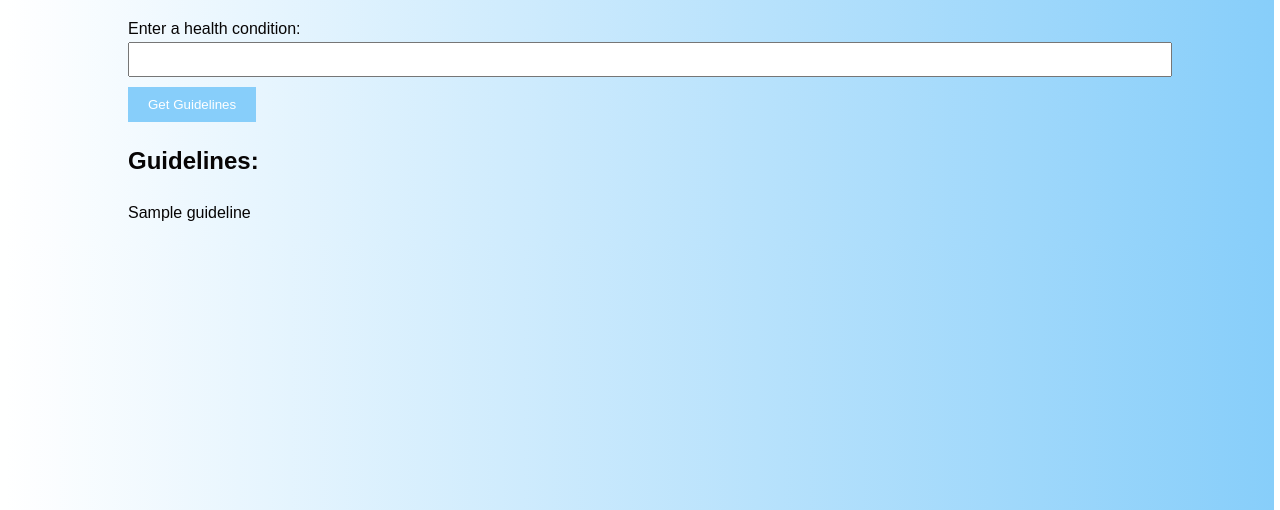
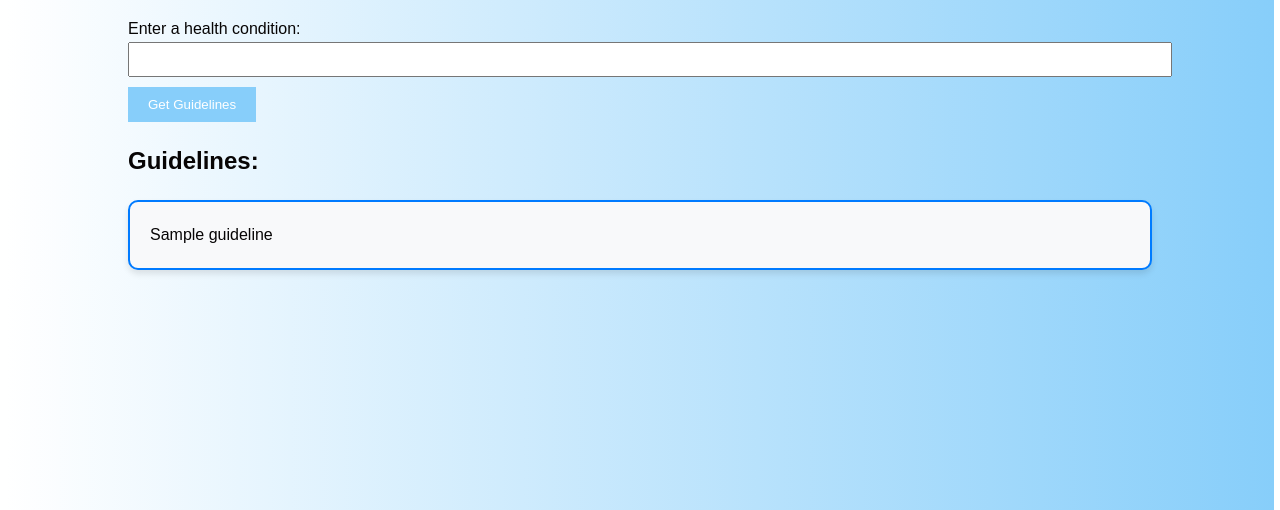
Before and after one commit to cashilaa/trach, a Flask app: template templates/treatment_guidelines.html in a window 1280 px wide. Shown: the part 215-725 px from the top of the page. Run offline with Flask 3, Linux system fonts and the light colour scheme; the template is opened without the code that fills it: most values are stand-ins (such as "Sample title", 1, 10 or a date in 2020).

Commit message:
Update treatment_guidelines.html

```diff
--- a/templates/treatment_guidelines.html
+++ b/templates/treatment_guidelines.html
@@ -9,7 +9,7 @@
     </form>
     {% if guideline %}
     <h2>Guidelines:</h2>
-    <div class="guideline-content">
+    <div class="guideline-box">
         {{ guideline | safe }}
     </div>
     {% endif %}
```
